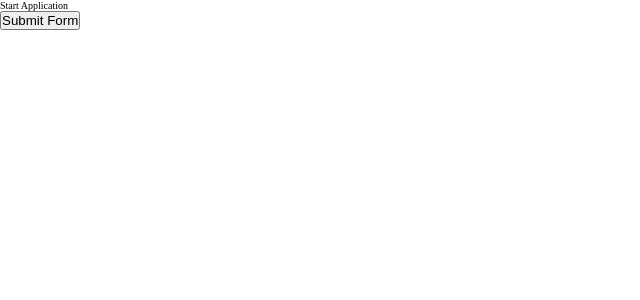
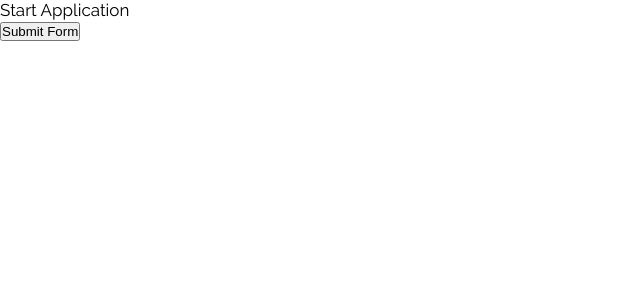
Before and after one commit to r2inlondon/application-form, a React (Create React App) app: page / in a window 1280 px wide. Shown: the top 300 px of the page, without its empty margins (0-640 px from the left). Built offline with nearby package versions, Linux system fonts and the light colour scheme.

Commit message:
application-style file created and imported

```diff
--- a/src/styles/base/_base.scss
+++ b/src/styles/base/_base.scss
@@ -11,3 +11,8 @@ html {
   //set rem to 10px
   font-size: 62.5%;
 }
+
+body {
+  font-family: $font-main;
+  font-size: $font-size-regular;
+}
--- a/src/styles/base/_variables.scss
+++ b/src/styles/base/_variables.scss
@@ -0,0 +1,7 @@
+// font
+$font-main: "Raleway", sans-serif;
+$font-color-main: black;
+$font-size-regular: 1.7rem;
+
+$transparent-background: rgba(255, 255, 255, 0.8);
+$black-line: solid 2px rgba(0, 0, 0, 0.4);
--- a/src/styles/styles.scss
+++ b/src/styles/styles.scss
@@ -1,4 +1,5 @@
+@import "./base/variables";
 @import "./base/base";
-@import "./base/variables";
+@import "./components/application-style";
 @import "./components/nav";
 @import "./components/form";
```
Also changed, not shown: src/styles/components/_application-style.scss (added).
